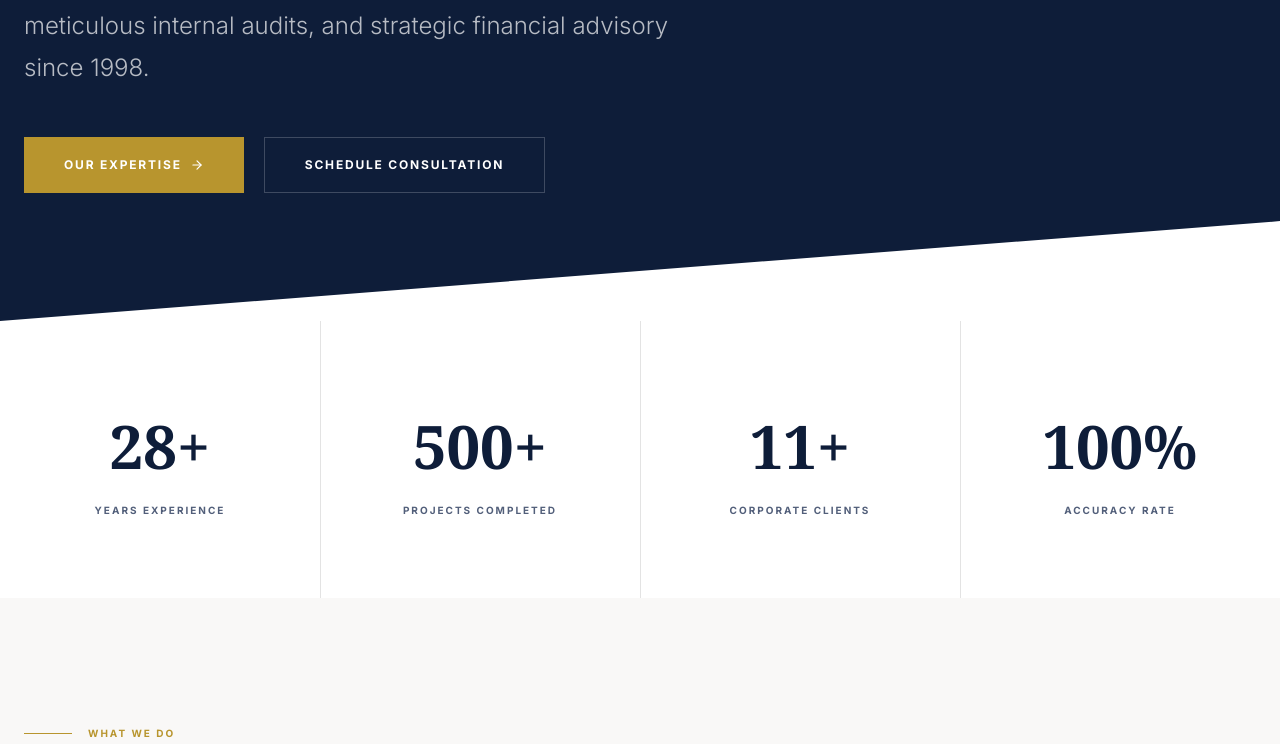
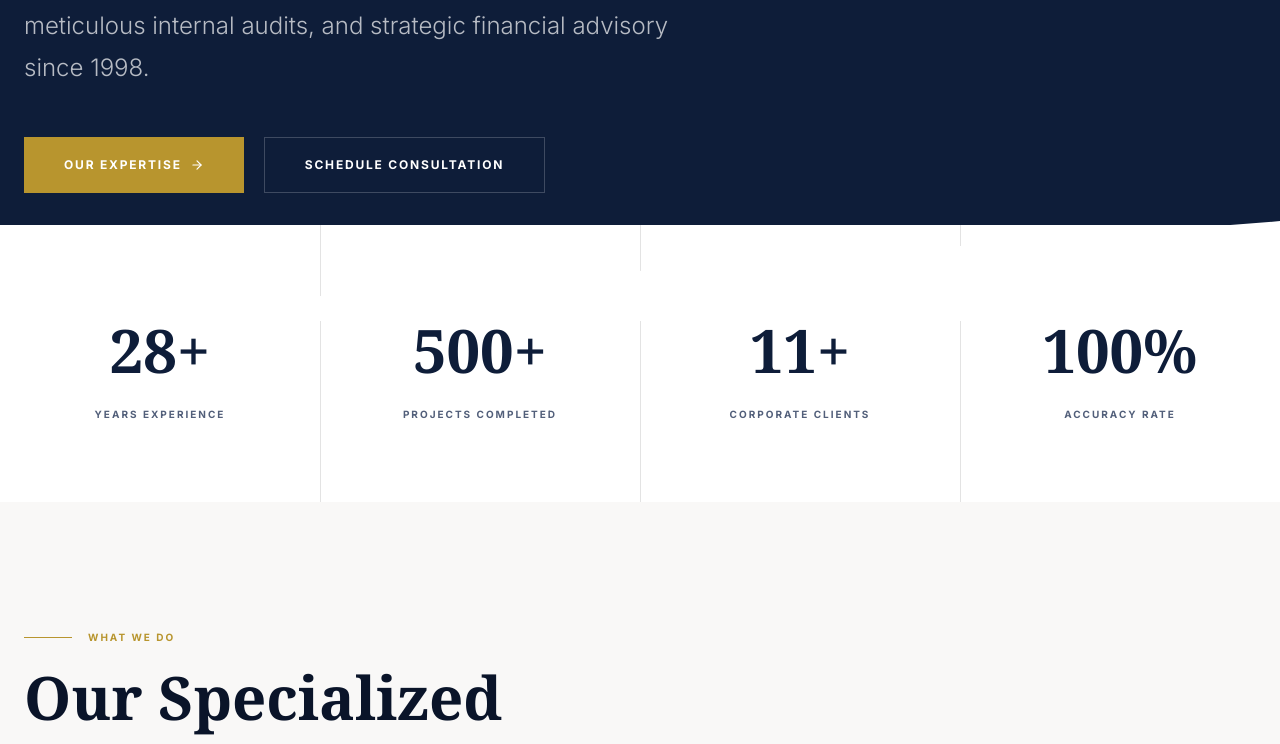
Before and after one commit to BremaBoy/royalwayconslbureau, a React (Vite) app: page / in a window 1280 px wide. Shown: the part 512-1256 px from the top of the page. Built offline with nearby package versions, Linux system fonts and the light colour scheme; a web font is replaced by a local one.

Commit message:
Move stats section up to match hero curve

```diff
--- a/src/pages/Home.module.css
+++ b/src/pages/Home.module.css
@@ -254,7 +254,8 @@
   width: 100%;
   overflow: hidden;
   line-height: 0;
-  z-index: 10;
+  z-index: 20;
+  pointer-events: none;
 }
 
 .heroCurve svg {
@@ -283,6 +284,14 @@
   background-color: #ffffff;
   position: relative;
   overflow: hidden;
+  margin-top: -4rem;
+  z-index: 15;
+}
+
+@media (min-width: 768px) {
+  .statsSection {
+    margin-top: -6rem;
+  }
 }
 
 .statsDivider {
```
